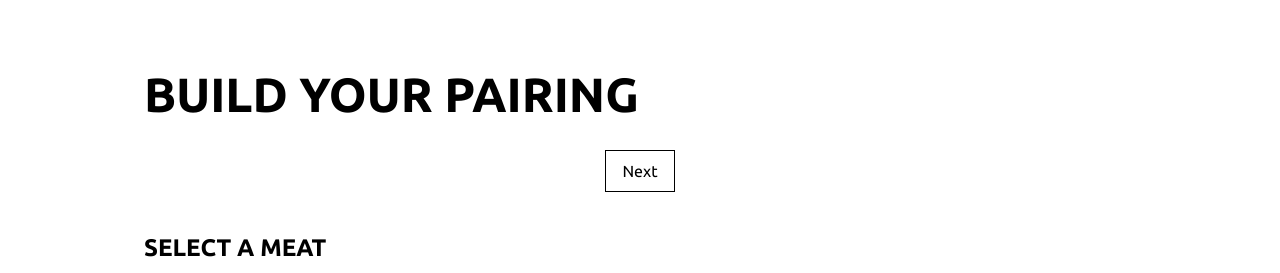
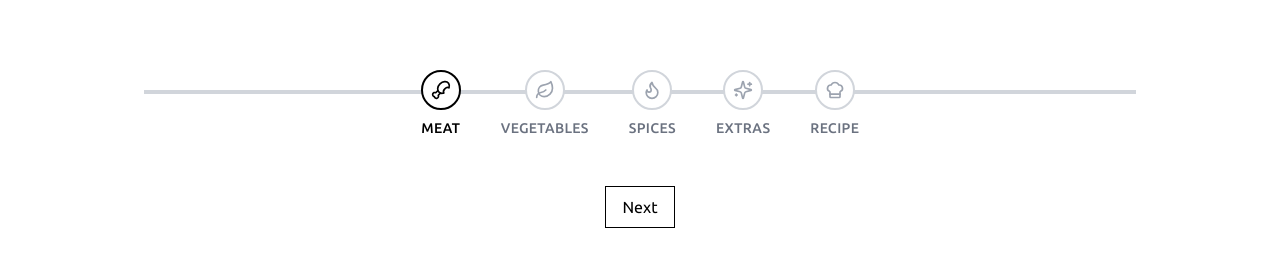
Before and after one commit to gsigor84/flavor-bible, a Next.js app: page /meat-pairings in a window 1280 px wide. Shown: the part 258-531 px from the top of the page. Built offline with nearby package versions, Linux system fonts and the light colour scheme; no server answers; the database is empty.

Commit message:
💄 Improved StepIndicator UI/UX + added animated progress

```diff
--- a/src/components/MultiStepForm.js
+++ b/src/components/MultiStepForm.js
@@ -1,5 +1,3 @@
-"use client";
-
 import React, { useState, useEffect } from "react";
 import MeatStep from "./steps/MeatStep";
 import VegetablesStep from "./steps/VegetablesStep";
@@ -7,6 +5,7 @@ import SpicesStep from "./steps/SpicesStep";
 import ExtrasStep from "./steps/ExtrasStep";
 import AiPairings from "./AiPairings";
 import RecipeGenerator from "./RecipeGenerator";
+import StepIndicator from "./StepIndicator";
 
 export default function MultiStepForm() {
   const [step, setStep] = useState(1);
@@ -22,12 +21,12 @@ export default function MultiStepForm() {
   const [extraPairings, setExtraPairings] = useState([]);
   const [selectedExtras, setSelectedExtras] = useState([]);
 
-  // Auto scroll to top on step change
+  const steps = ["Meat", "Vegetables", "Spices", "Extras", "Recipe"];
+
   useEffect(() => {
     window.scrollTo({ top: 0, behavior: "smooth" });
   }, [step]);
 
-  // Fetch Spices after vegetables selected
   const fetchSpicesAndHerbs = async () => {
     if (!selectedMeat || selectedVegetables.length === 0) return;
     const res = await fetch(
@@ -37,7 +36,6 @@ export default function MultiStepForm() {
     setSpicesAndHerbs(data.spices_herbs || []);
   };
 
-  // Fetch Extras after spices selected
   useEffect(() => {
     const fetchExtras = async () => {
       if (!selectedMeat || selectedVegetables.length === 0 || selectedSpices.length === 0) return;
@@ -62,29 +60,23 @@ export default function MultiStepForm() {
 
   return (
     <div className="py-12 px-4 sm:px-6 lg:px-12">
-      <h2 className="text-3xl sm:text-5xl font-bold uppercase mb-8">Build Your Pairing</h2>
 
-      {/* Navigation Buttons */}
-      <div className="flex justify-center gap-4 mb-10">
+
+      <StepIndicator currentStep={step} steps={steps} />
+
+      <div className="flex justify-center gap-4 my-10">
         {step > 1 && (
-          <button
-            onClick={prevStep}
-            className="px-4 py-2 border border-black text-black"
-          >
+          <button onClick={prevStep} className="px-4 py-2 border border-black text-black">
             Previous
           </button>
         )}
         {step < maxStep && (
-          <button
-            onClick={nextStep}
-            className="px-4 py-2 border border-black text-black"
-          >
+          <button onClick={nextStep} className="px-4 py-2 border border-black text-black">
             Next
           </button>
         )}
       </div>
 
-      {/* Step Views */}
       {step === 1 && (
         <MeatStep
           selectedMeat={selectedMeat}
--- /dev/null
+++ b/src/components/StepIndicator.js
@@ -0,0 +1,50 @@
+"use client";
+
+import React from "react";
+import { CheckCircle, Drumstick, Leaf, Flame, Sparkles, ChefHat } from "lucide-react";
+import { motion } from "framer-motion";
+
+const stepIcons = [
+  <Drumstick className="w-5 h-5" />, // Meat
+  <Leaf className="w-5 h-5" />,      // Vegetables
+  <Flame className="w-5 h-5" />,      // Spices
+  <Sparkles className="w-5 h-5" />,   // Extras
+  <ChefHat className="w-5 h-5" />     // AI + Recipe
+];
+
+export default function StepIndicatorV2({ currentStep, steps }) {
+  return (
+    <div className="relative flex items-center justify-center gap-4 sm:gap-10 mb-12">
+      {/* Progress Line */}
+      <div className="absolute top-5 left-0 w-full h-1 bg-gray-300 z-0" />
+      <motion.div
+        className="absolute top-5 left-0 h-1 bg-black z-10"
+        initial={{ width: 0 }}
+        animate={{ width: `${(currentStep - 1) * (100 / (steps.length - 1))}%` }}
+        transition={{ duration: 0.4 }}
+      />
+
+      {steps.map((label, index) => {
+        const stepNum = index + 1;
+        const isActive = currentStep === stepNum;
+        const isCompleted = currentStep > stepNum;
+
+        return (
+          <div key={label} className="relative z-20 flex flex-col items-center text-center">
+            <motion.div
+              className={`w-10 h-10 rounded-full flex items-center justify-center border-2 transition-all duration-300
+                ${isCompleted ? "bg-black text-white border-black" :
+                  isActive ? "bg-white text-black border-black" : "bg-white text-gray-400 border-gray-300"}`}
+              whileHover={{ scale: 1.1 }}
+            >
+              {isCompleted ? <CheckCircle className="w-5 h-5 text-white" /> : stepIcons[index]}
+            </motion.div>
+            <span className={`mt-2 text-sm uppercase font-medium tracking-wide ${isActive ? "text-black" : "text-gray-500"}`}>
+              {label}
+            </span>
+          </div>
+        );
+      })}
+    </div>
+  );
+}
```
